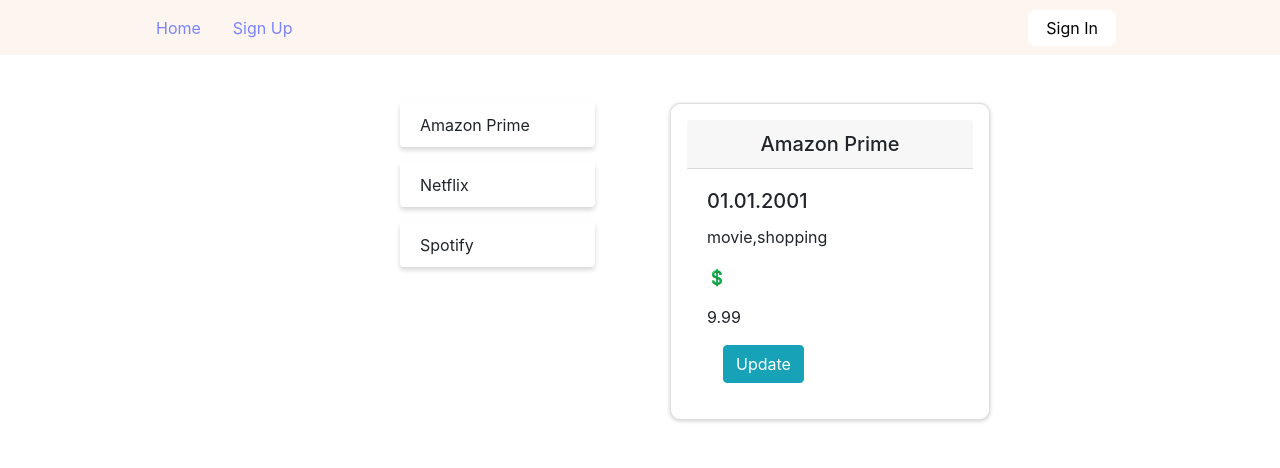
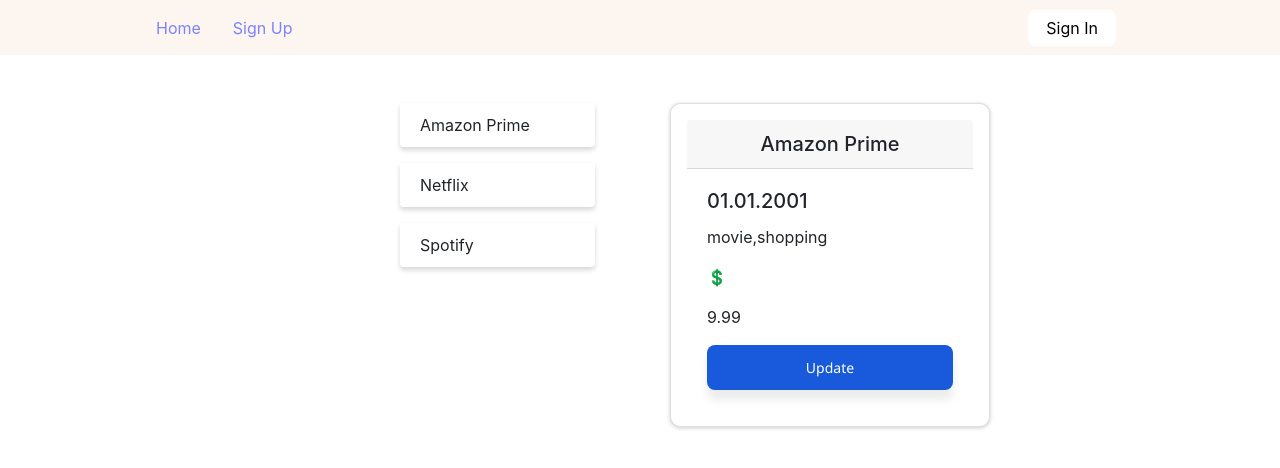
Before and after one commit to aardaipek/subscriptions-web-react, a React (Create React App) app: page /home in a window 1280 px wide. Both pictures are taken after a click on the item "Amazon Prime". Shown: the top 468 px of the page. Built offline with nearby package versions, Linux system fonts and the light colour scheme; no server answers.

Commit message:
dynamic button styles

```diff
--- a/src/components/subscriptions/SubscriptionDetail.js
+++ b/src/components/subscriptions/SubscriptionDetail.js
@@ -1,4 +1,5 @@
-import { Button, ListGroup, Row, Col,Card, Container } from "react-bootstrap";
+import {ListGroup, Row, Col,Card, Container } from "react-bootstrap";
+import Button from "../ui-components/common/Button";
 
 function SubscriptionDetail(props) {
 
@@ -11,7 +12,7 @@
           <Card.Text>{props.record.type}</Card.Text>
           <Card.Text>{props.record.currency == "usd" ? '💲' : "tl"}</Card.Text>
           <Card.Text>{props.record.total}</Card.Text>
-          <Button variant="info">Update</Button>
+          <Button bg="tertiary" bold="none" color="light" text="Update"></Button>
         </Card.Body>
       </Card>
     </Container>
--- a/src/components/ui-components/ConstantStyles.js
+++ b/src/components/ui-components/ConstantStyles.js
@@ -3,6 +3,9 @@
 export const primaryTheme2 = "#FDF6F0";
 export const primaryTheme3 = "#185ADB";
 export const primaryTheme4 = "#EDCFA9";
+
+export const white = "#ffffff";
+export const black = "#000000";
 
 // Fonts
 export const fontFamily = "'Segoe UI', 'Helvetica Neue',sansserif";
@@ -13,3 +16,4 @@
 // Borders
 export const cardBorderRadius = '15px';
 export const buttonBorderRadius = '8px';
+export const roundButtonRadius = '35px'
--- a/src/components/ui-components/common/Button.js
+++ b/src/components/ui-components/common/Button.js
@@ -1,29 +1,61 @@
 import styled, { css } from "styled-components";
-import { primaryTheme } from "../ConstantStyles";
+import {
+  primaryTheme,
+  primaryTheme2,
+  primaryTheme3,
+  primaryTheme4,
+  white,
+  black,
+  roundButtonRadius,
+  buttonBorderRadius,
+  fontFamily,
+  fontSize
+} from "../ConstantStyles";
 
-const CustomButton = ({ text }) => {
-  return <Button>{text}</Button>;
+const Button = ({ text, bg, color, shape, bold }) => {
+  return <CustomButton shape={shape} bg={bg} bold={bold} color={color}>{text}</CustomButton>;
 };
 
-const Button = styled.button`
+const CustomButton = styled.button`
   display: block;
   width: 100%;
   padding: 12px 0;
-  font-family: inherit;
-  font-size: 14px;
-  font-weight: 700;
-  color: #fff;
-  background-color: ${(props) => props.color || primaryTheme};;
+  font-family: ${fontFamily};
+  font-size: ${fontSize};
   border: 0;
-  border-radius: 35px;
-  box-shadow: 0 10px 10px rgba(0, 0, 0, .08);
+  border-radius: ${buttonBorderRadius};
+  box-shadow: 0 10px 10px rgba(0, 0, 0, 0.08);
   cursor: pointer;
-  transition: all .25s cubic-bezier(.02, .01, .47, 1);
+  transition: all 0.25s cubic-bezier(0.02, 0.01, 0.47, 1);
+  ${({ bg }) => bg == "primary" &&`
+    background-color: ${primaryTheme};
+  `}
+  ${({ bg }) => bg == "secondary" &&`
+    background-color: ${primaryTheme2};
+  `}
+  ${({ bg }) => bg == "tertiary" &&`
+    background-color: ${primaryTheme3};
+  `}
+  ${({ color }) => color == "light" &&`
+    color: ${white};
+  `}
+  ${({ color }) => color == "dark" &&`
+    color: ${black};
+  `}
+  ${({ shape }) => shape == "round" &&`
+    border-radius: ${roundButtonRadius};
+  `}
+  ${({ bold }) => bold == "none" &&`
+    font-weight: 400;
+  `}
+  ${({ bold }) => bold == "bold" &&`
+    font-weight: 700;
+  `}
 
   &:hover {
-    box-shadow: 0 15px 15px rgba(0, 0, 0, .16);
+    box-shadow: 0 15px 15px rgba(0, 0, 0, 0.16);
     transform: translate(0, -5px);
   }
-`
+`;
 
-export default CustomButton;
+export default Button;
--- a/src/components/ui-components/common/Card.js
+++ b/src/components/ui-components/common/Card.js
@@ -2,7 +2,7 @@
 import styled, { css } from "styled-components";
 
 import CardContainer from "../card/CardContainer";
-import CustomButton from "./Button";
+import Button from "./Button";
 import Heading from "./Heading";
 import Input from "./Input";
 import Link from "./Link";
@@ -26,7 +26,7 @@
       </CardFieldWrapper>
 
       <CardFieldWrapper>
-        <CustomButton text="Sign Up" type="button"></CustomButton>
+        <Button text="Sign Up" type="button"></Button>
       </CardFieldWrapper>
 
       <CardFieldWrapper>
--- a/src/components/ui-components/login/LoginCard.js
+++ b/src/components/ui-components/login/LoginCard.js
@@ -1,6 +1,6 @@
 import styled, { css } from "styled-components";
 
-import CustomButton from "../common/Button";
+import Button from "../common/Button";
 import Heading from "../common/Heading";
 import Input from "../common/Input";
 import Link from "../common/Link";
@@ -28,7 +28,7 @@
         </CardFieldWrapper>
 
         <CardFieldWrapper>
-          <CustomButton text="Log In" type="button"></CustomButton>
+          <Button bg="primary" bold="bold" shape="round" color="light" text="Log In" type="button"></Button>
         </CardFieldWrapper>
 
         <CardFieldWrapper>
--- a/src/components/ui-components/login/SignUpCard.js
+++ b/src/components/ui-components/login/SignUpCard.js
@@ -1,6 +1,6 @@
 import styled, { css } from "styled-components";
 
-import CustomButton from "../common/Button";
+import Button from "../common/Button";
 import Heading from "../common/Heading";
 import Input from "../common/Input";
 import Link from "../common/Link";
@@ -27,7 +27,7 @@
         </CardFieldWrapper>
 
         <CardFieldWrapper>
-          <CustomButton text="Create Account" type="button"></CustomButton>
+          <Button bg="primary" bold="bold" shape="round" color="light" text="Create Account" type="button"></Button>
         </CardFieldWrapper>
 
         <CardFieldWrapper>
--- a/src/pages/SubscriptionsPage.js
+++ b/src/pages/SubscriptionsPage.js
@@ -2,6 +2,7 @@
 import { Container, Row, Col } from "react-bootstrap";
 import { useState, useEffect } from "react";
 import SubscriptionDetail from "../components/subscriptions/SubscriptionDetail";
+
 
 function SubscriptionsPage() {
   const [isloading, setIsLoading] = useState(true);
```
